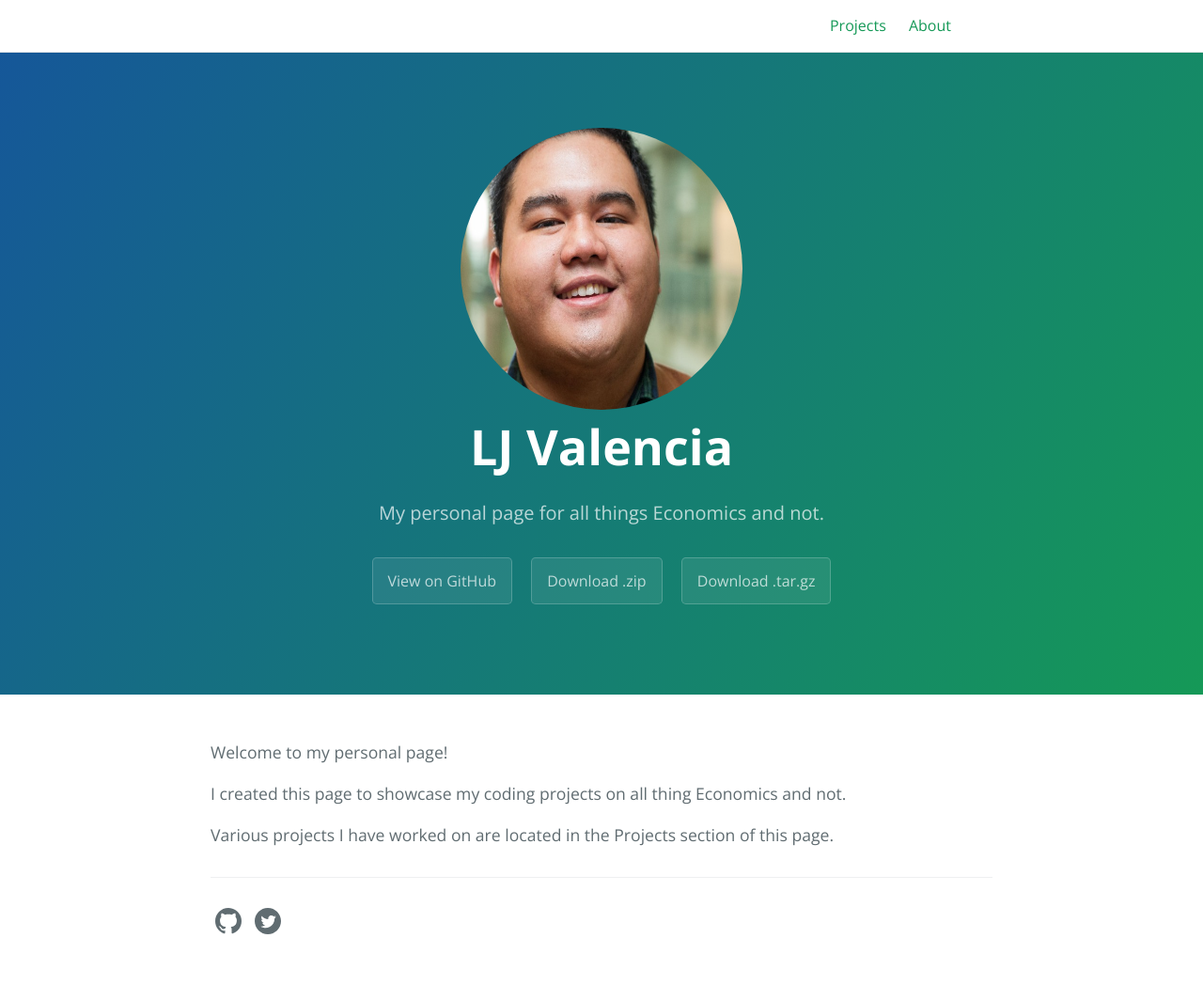
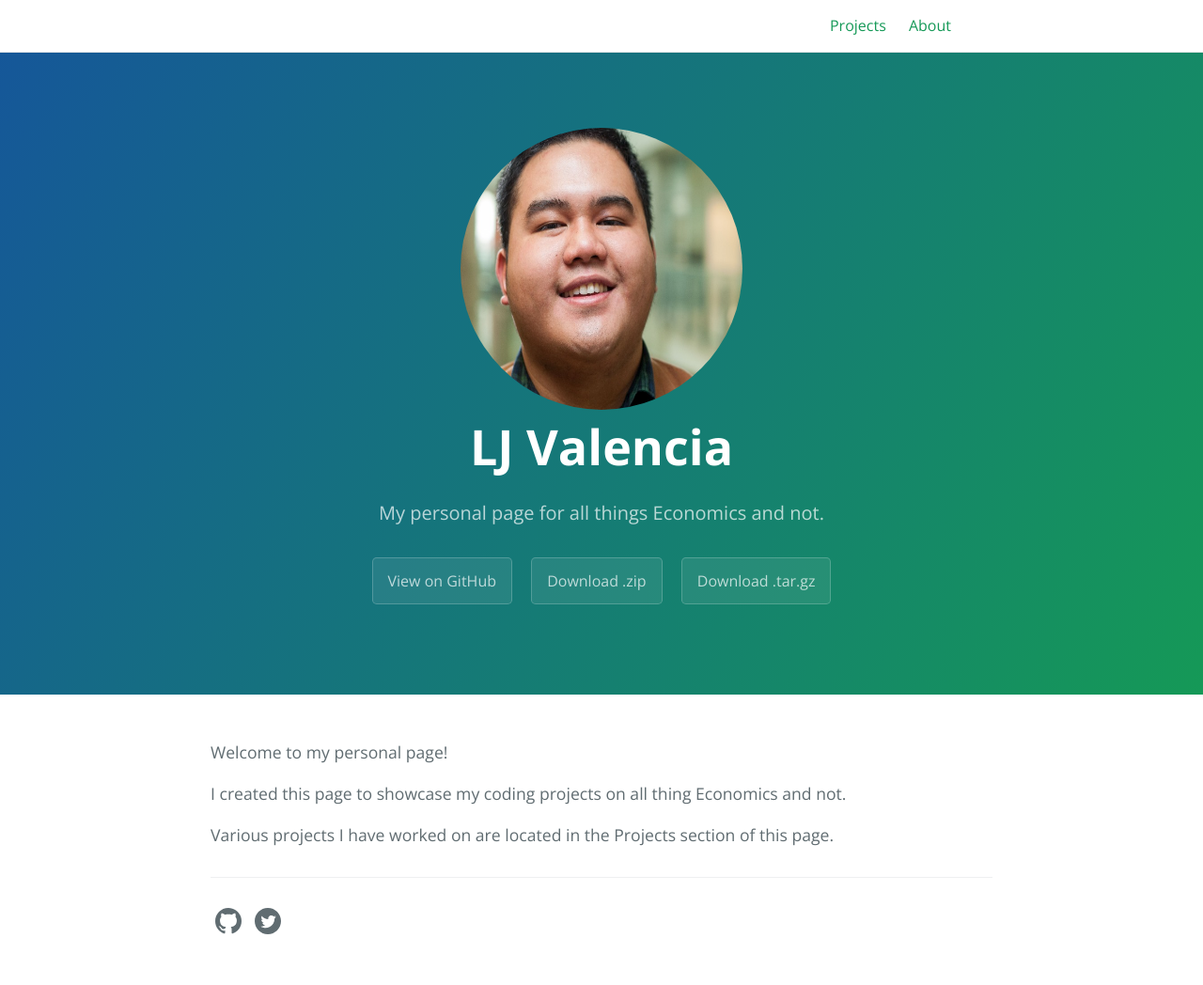
Before and after one commit to lj-valencia/cayman-blog-old-site, a Jekyll site: the page built from index.md, in a window 1280 px wide. Shown: the whole page at 94% size. Built offline with Jekyll 4.4.1, drawn with Linux system fonts in a browser that asks for light colours.

Commit message:
Update style.scss

```diff
--- a/assets/css/style.scss
+++ b/assets/css/style.scss
@@ -10,7 +10,7 @@
   -moz-border-radius: 150px;
   background: url('DSC_8671.jpg') no-repeat;
   background-position: 50% 50%;
-  background-size: 320px 570px;
+  background-size: 300px 540px;
   margin: auto;
   }
 
```
